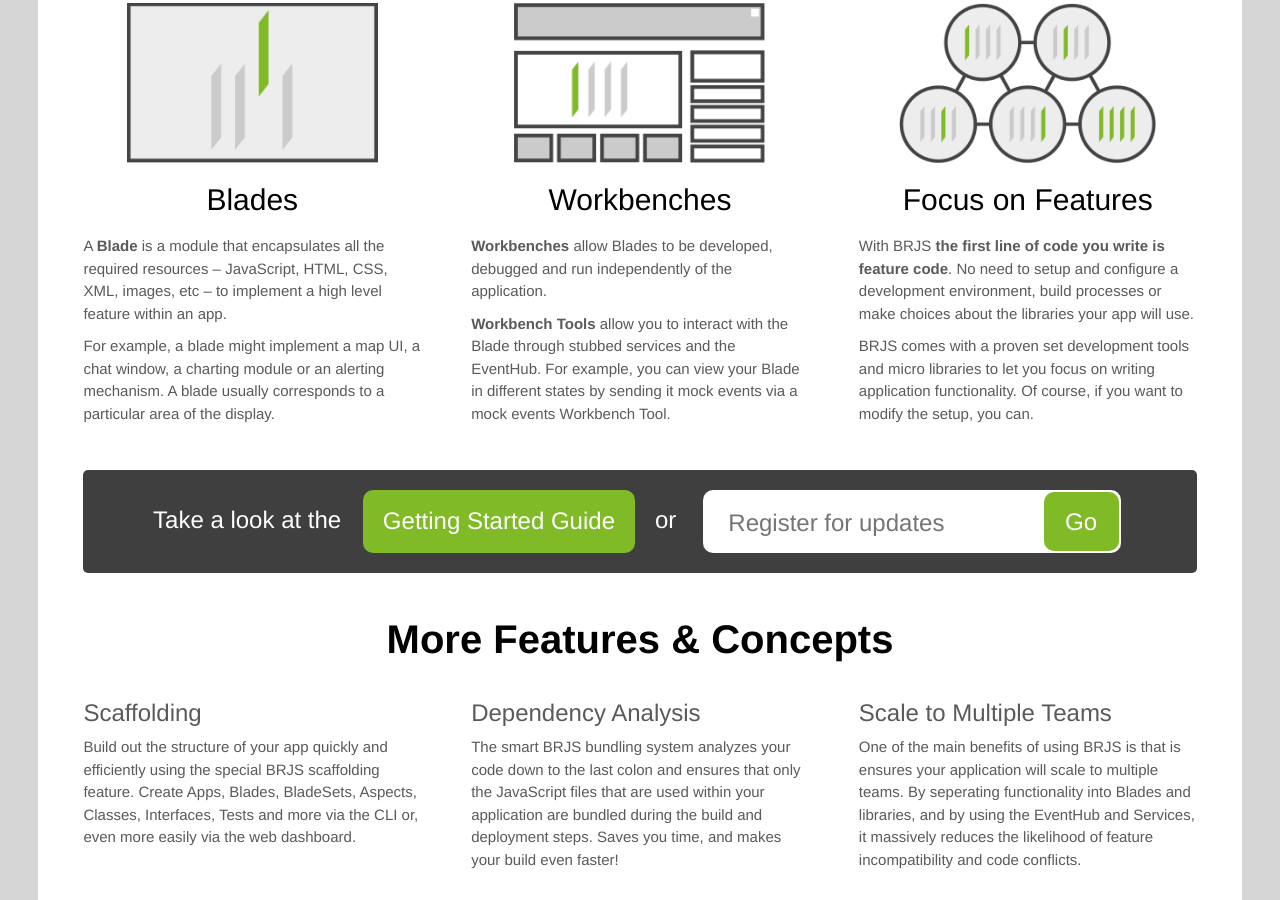
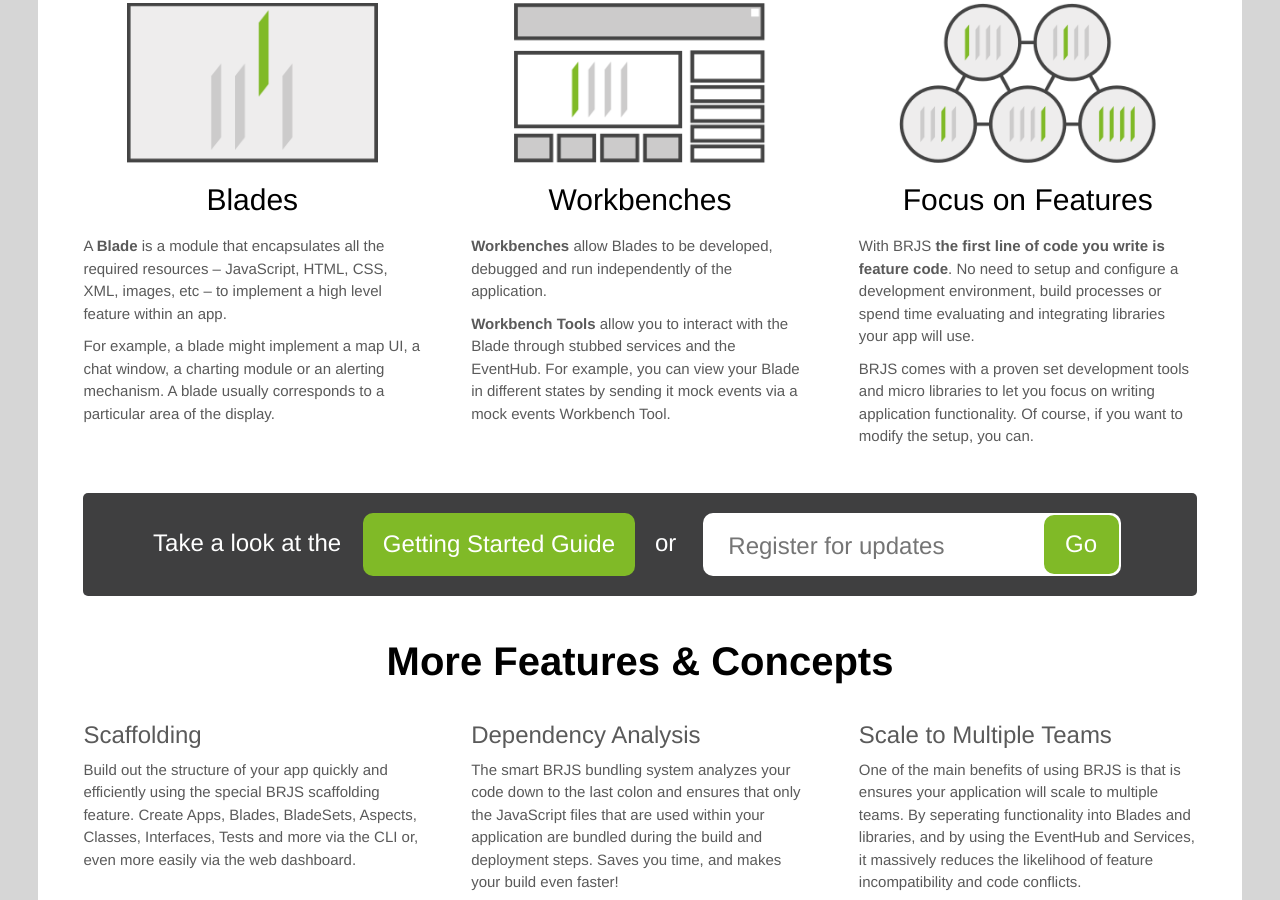
Before and after one commit to BladeRunnerJS/brjs-site, a Jekyll site: the page built from index.html, in a window 1280 px wide and 900 px high, scrolled down 544 px. Built offline with Jekyll 4.4.1, drawn with Linux system fonts in a browser that asks for light colours; nearby versions of some CDN libraries; Markdown is read by kramdown in place of the engine named in the settings.

Commit message:
updated after feedback from @ctrlbreak

```diff
--- a/index.html
+++ b/index.html
@@ -43,7 +43,7 @@
       <div class="col-lg-4">
         <img src="/img/code-featurette.png" height="160" alt="Clean Code">
         <h2>Focus on Features</h2>
-        <p>With BRJS <strong>the first line of code you write is feature code</strong>. No need to setup and configure a development environment, build processes or make choices about the libraries your app will use.</p>
+        <p>With BRJS <strong>the first line of code you write is feature code</strong>. No need to setup and configure a development environment, build processes or spend time evaluating and integrating libraries your app will use.</p>
         <p>BRJS comes with a proven set development tools and micro libraries to let you focus on writing application functionality. Of course, if you want to modify the setup, you can.</p>
         <!-- <div><a class="btn btn-primary" href="#">View details &raquo;</a></div> -->
       </div><!-- /.col-lg-4 -->
```
